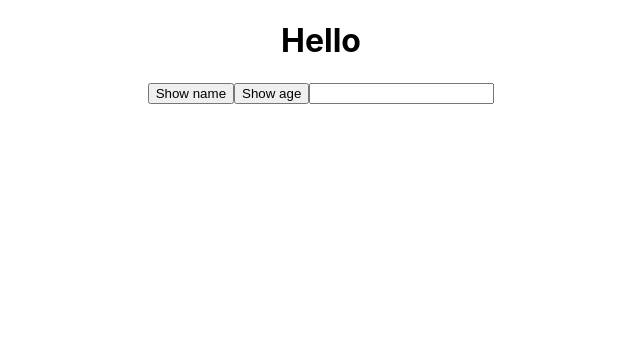
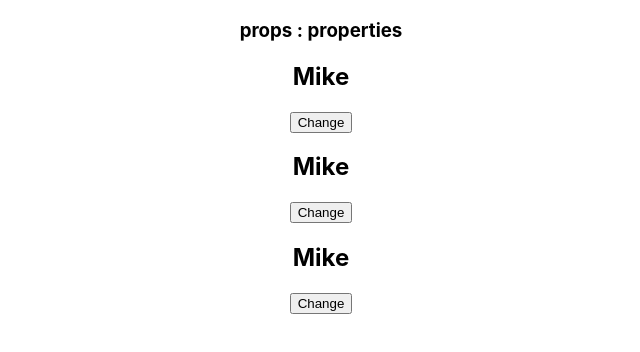
Before and after one commit to kwakdeung/react_study, a React (Create React App) app in the folder voca/: page / in a window 1280 px wide. Shown: the top 352 px of the page, without its empty margins (319-959 px from the left). Built offline with nearby package versions, Linux system fonts and the light colour scheme; the HTML template or start-up script is replaced by a standard one.

Commit message:
React JS #7 state, useState - 초보자를 위한 리액트 강좌

```diff
--- a/voca/src/App.js
+++ b/voca/src/App.js
@@ -6,6 +6,9 @@
 function App() {
   return (
   <div className="App">
+    <h3>props : properties</h3>
+    <Hello />
+    <Hello />
     <Hello />
   </div>
   );
--- a/voca/src/component/Hello.js
+++ b/voca/src/component/Hello.js
@@ -1,34 +1,17 @@
+import { useState } from 'react';
+
 export default function Hello() {
-    function showName() {
-        console.log("Mike");
-    }
+    // let name = "Mike";
+    const [name, setName] = useState('Mike');
 
-    function showAge(age) {
-        console.log(age);
-    }
-
-    function showText(txt) {
-        console.log(txt);
+    function changeName() {
+        setName(name === "Mike" ? "Jane" : "Mike");
     }
 
     return (
         <div>
-            <h1>Hello</h1>
-            <button onClick={showName}>Show name</button>
-            <button
-                onClick={() => {
-                    showAge(10);
-                }}
-            >
-                Show age
-            </button>
-            <input
-                type="text"
-                onChange={e => {
-                    const txt = e.target.value;
-                    showText(txt);
-                }}
-            />
+            <h2 id="name">{name}</h2>
+            <button onClick={changeName}>Change</button>
         </div>
     );
 }
```
